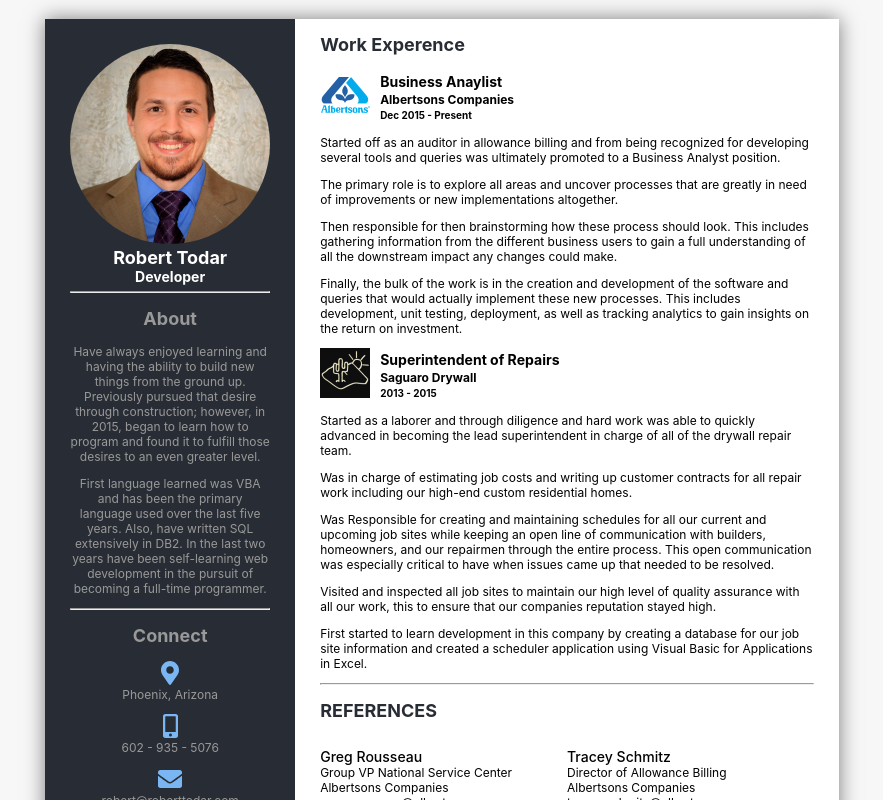
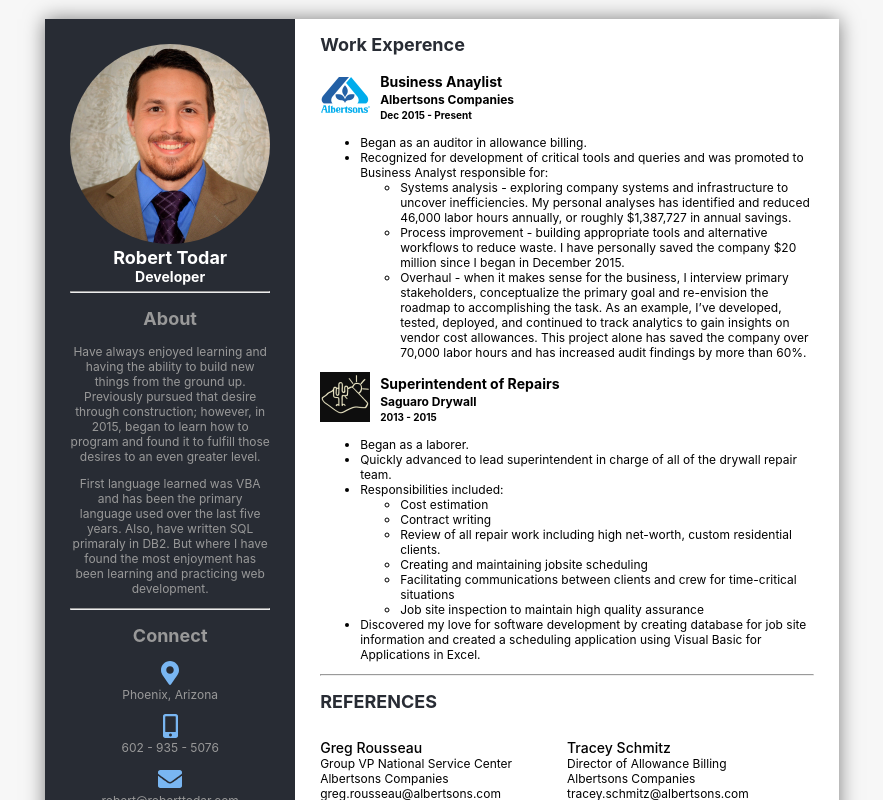
Before and after one commit to todar/resume, a React (Create React App) app: page / in a window 1280 px wide. Shown: the top 800 px of the page, without its empty margins (198-1081 px from the left). Built offline with nearby package versions, Linux system fonts and the light colour scheme.

Commit message:
Added edits to work experience based on tylers recommendations

```diff
--- a/src/components/About.js
+++ b/src/components/About.js
@@ -12,9 +12,7 @@
       </p>
       <p>
         First language learned was VBA and has been the primary language used
-        over the last five years. Also, have written SQL extensively in DB2. In
-        the last two years have been self-learning web development in the
-        pursuit of becoming a full-time programmer.
+        over the last five years. Also, have written SQL primaraly in DB2. But where I have found the most enjoyment has been learning and practicing web development.
       </p>
     </div>
   );
--- a/src/components/Accomplishments.js
+++ b/src/components/Accomplishments.js
@@ -34,11 +34,6 @@
         <li>
           Certified in Robotic Process Automation through Automation Anywhere.
         </li>
-        <li>
-          Developed tools and queries that have helped increase audit findings
-          by over 15 million.
-        </li>
-        <li>Annually saving over 12,000 work hours through automation.</li>
       </List>
     </div>
   );
--- a/src/components/WorkExperience.js
+++ b/src/components/WorkExperience.js
@@ -14,28 +14,15 @@
         logo={albertsons}
         alt="Albertsons Logo"
       >
-        <p>
-          Started off as an auditor in allowance billing and from being
-          recognized for developing several tools and queries was ultimately
-          promoted to a Business Analyst position.
-        </p>
-        <p>
-          The primary role is to explore all areas and uncover processes that
-          are greatly in need of improvements or new implementations altogether.
-        </p>
-        <p>
-          Then responsible for then brainstorming how these process should look.
-          This includes gathering information from the different business users
-          to gain a full understanding of all the downstream impact any changes
-          could make.
-        </p>
-        <p>
-          Finally, the bulk of the work is in the creation and development of
-          the software and queries that would actually implement these new
-          processes. This includes development, unit testing, deployment, as
-          well as tracking analytics to gain insights on the return on
-          investment.
-        </p>
+        <ul>
+          <li>Began as an auditor in allowance billing.</li>
+          <li>Recognized for development of critical tools and queries and was promoted to Business Analyst responsible for:</li>
+          <ul>
+            <li>Systems analysis - exploring company systems and infrastructure to uncover inefficiencies. My personal analyses has identified and reduced 46,000 labor hours annually, or roughly $1,387,727 in annual savings.</li>
+            <li>Process improvement - building appropriate tools and alternative workflows to reduce waste. I have personally saved the company $20 million since I began in December 2015.</li>
+            <li>Overhaul - when it makes sense for the business, I interview primary stakeholders, conceptualize the primary goal and re-envision the roadmap to accomplishing the task. As an example, I’ve developed, tested, deployed, and continued to track analytics to gain insights on vendor cost allowances. This project alone has saved the company over 70,000 labor hours and has increased audit findings by more than 60%.</li>
+          </ul>
+        </ul>
       </WorkExperienceJob>
 
       <WorkExperienceJob
@@ -45,33 +32,20 @@
         logo={saguaro}
         alt="Saguaro Drywall Logo"
       >
-        <p>
-          Started as a laborer and through diligence and hard work was able to
-          quickly advanced in becoming the lead superintendent in charge of all
-          of the drywall repair team.
-        </p>
-        <p>
-          Was in charge of estimating job costs and writing up customer
-          contracts for all repair work including our high-end custom
-          residential homes.
-        </p>
-        <p>
-          Was Responsible for creating and maintaining schedules for all our
-          current and upcoming job sites while keeping an open line of
-          communication with builders, homeowners, and our repairmen through the
-          entire process. This open communication was especially critical to
-          have when issues came up that needed to be resolved.
-        </p>
-        <p>
-          Visited and inspected all job sites to maintain our high level of
-          quality assurance with all our work, this to ensure that our companies
-          reputation stayed high.
-        </p>
-        <p>
-          First started to learn development in this company by creating a
-          database for our job site information and created a scheduler
-          application using Visual Basic for Applications in Excel.
-        </p>
+        <ul>
+          <li>Began as a laborer.</li>
+          <li>Quickly advanced to lead superintendent in charge of all of the drywall repair team.</li>
+          <li>Responsibilities included:</li>
+          <ul>
+            <li>Cost estimation</li>
+            <li>Contract writing</li>
+            <li>Review of all repair work including high net-worth, custom residential clients.</li>
+            <li>Creating and maintaining jobsite scheduling</li>
+            <li>Facilitating communications between clients and crew for time-critical situations</li>
+            <li>Job site inspection to maintain high quality assurance </li>
+          </ul>
+          <li>Discovered my love for software development by creating database for job site information and created a scheduling application using Visual Basic for Applications in Excel.</li>
+        </ul>
       </WorkExperienceJob>
     </div>
   );
```
Also changed, not shown: doc/Cover Sheet.md (+3 -0 lines), 1 other file (tests, documents, lock files or other folders).
